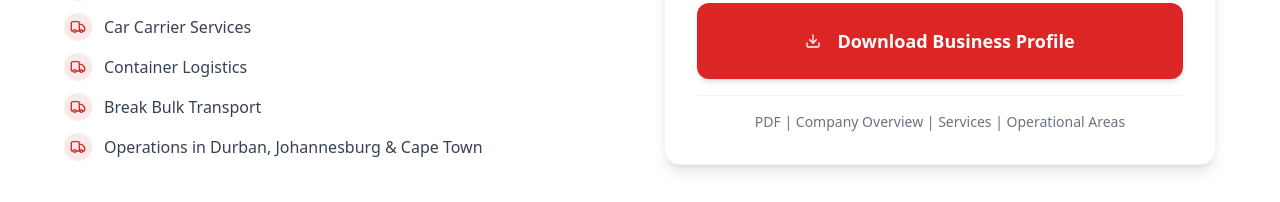
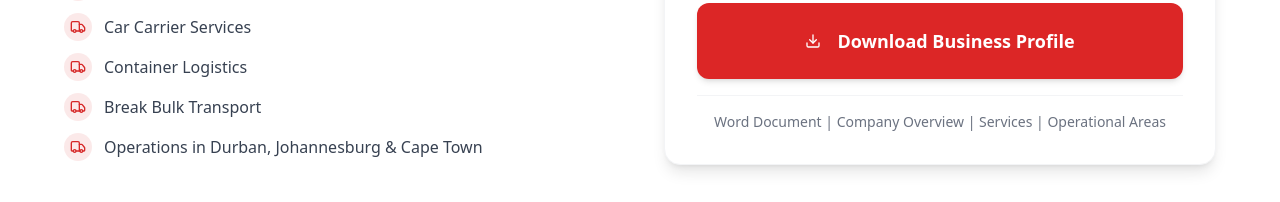
Before and after one commit to SA-Telecoms00/VNR-Logistics, a Next.js app: page / in a window 1280 px wide. Shown: the part 2574-2776 px from the top of the page. Built offline with nearby package versions, Linux system fonts and the light colour scheme.

Commit message:
Update business profile download to use Word document (.docx) instead of PDF

```diff
--- a/components/CompanyProfile.tsx
+++ b/components/CompanyProfile.tsx
@@ -91,8 +91,8 @@ export default function CompanyProfile() {
 
                 {/* Download Button */}
                 <a
-                  href="/documents/vnr logistics business profile.pdf"
-                  download="VNR-Logistics-Business-Profile.pdf"
+                  href="/documents/vnr logistics business profile.docx"
+                  download="VNR-Logistics-Business-Profile.docx"
                   className="block w-full"
                 >
                   <Button
@@ -107,7 +107,7 @@ export default function CompanyProfile() {
                 {/* File Info */}
                 <div className="mt-4 pt-4 border-t border-gray-100">
                   <p className="text-sm text-gray-500 text-center">
-                    PDF | Company Overview | Services | Operational Areas
+                    Word Document | Company Overview | Services | Operational Areas
                   </p>
                 </div>
               </motion.div>
```
Also changed, not shown: 2 other files (tests, documents, lock files or other folders).
